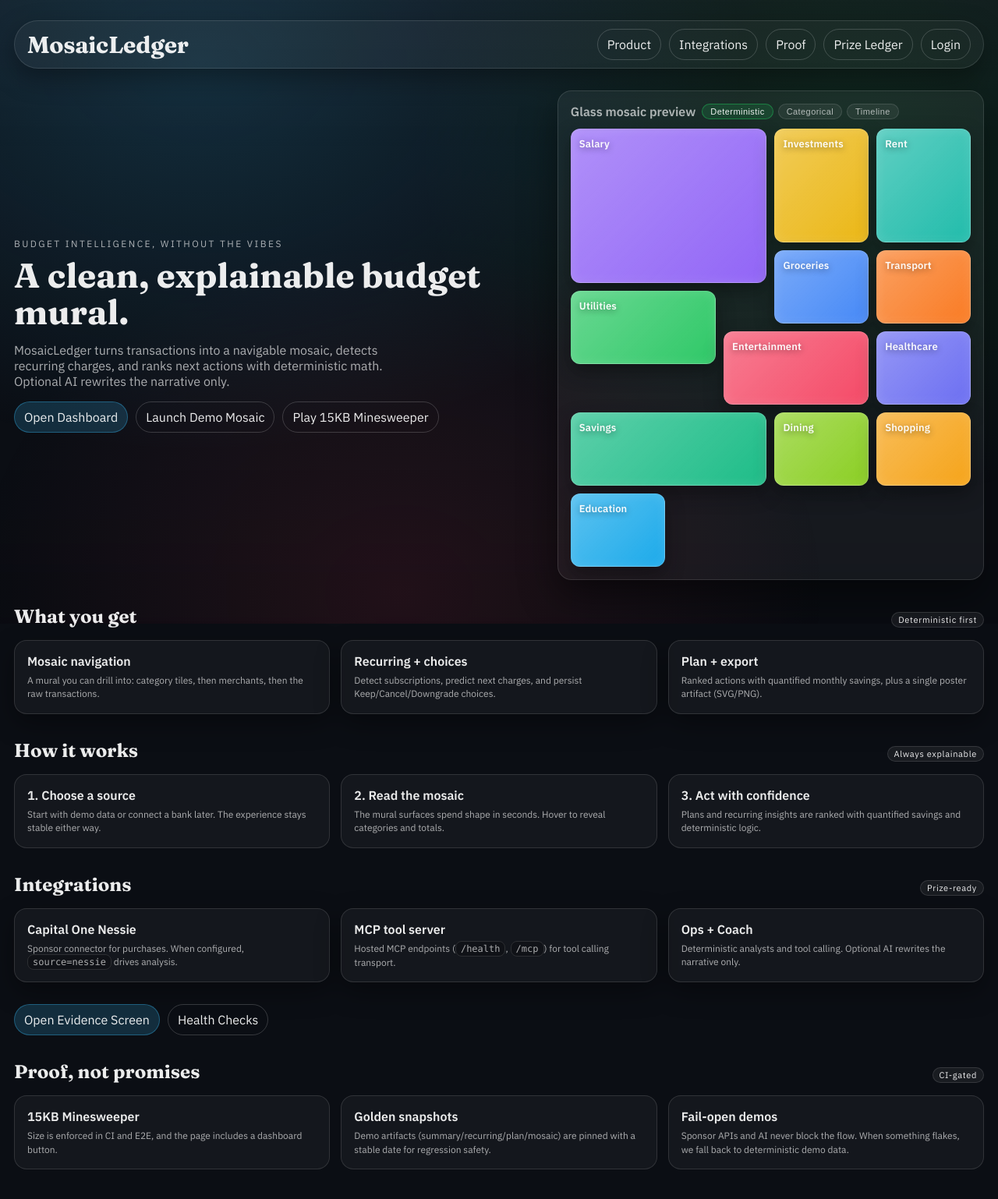
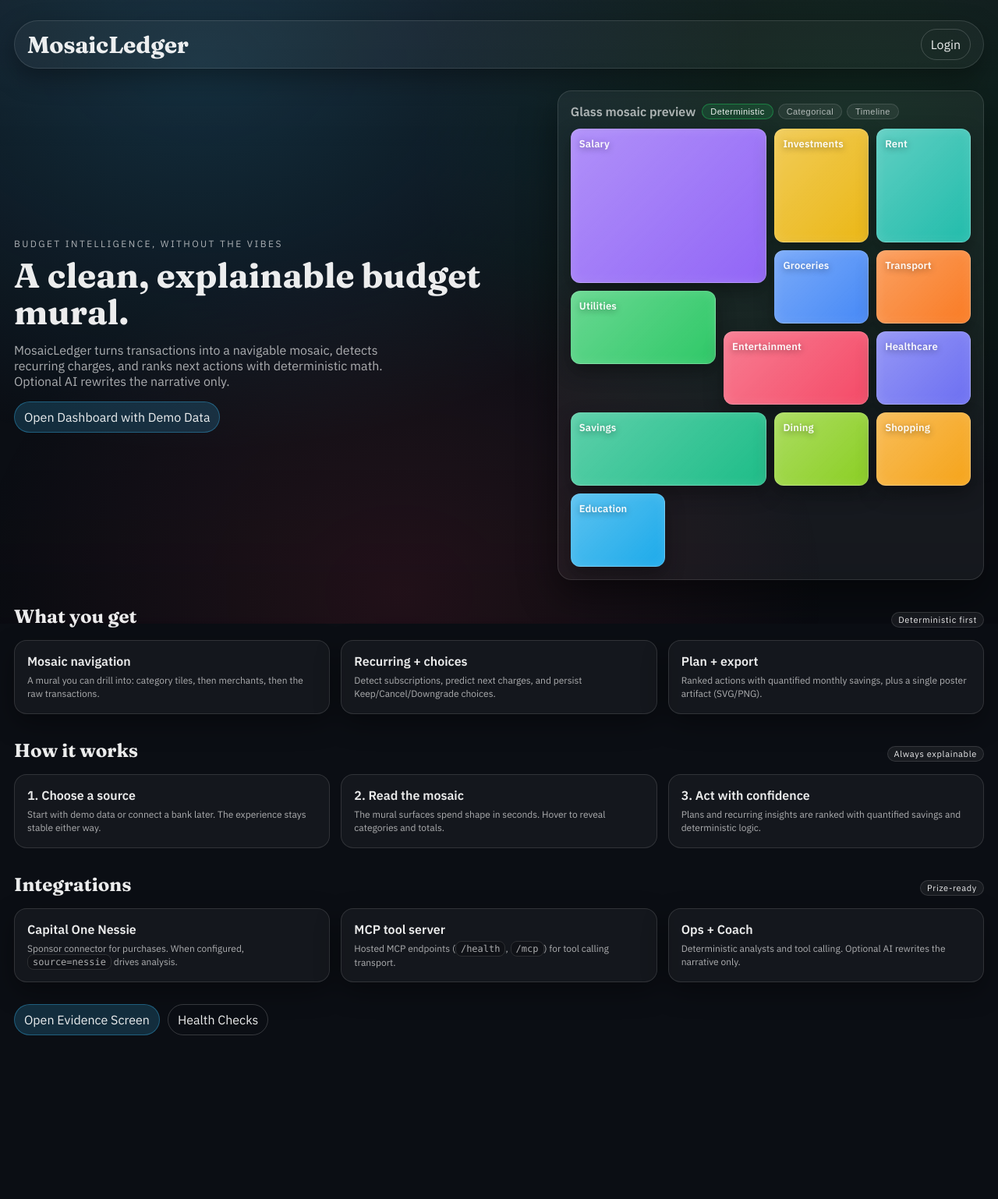
Before and after one commit to rilical/MosaicLedger, a Next.js app in the folder apps/web/: page / in a window 1280 px wide. Shown: the whole page at 78% size. After the commit the page ends 1368 px from the top, so only its background shows below. Built offline with nearby package versions, Linux system fonts and the light colour scheme.

Commit message:
Minor UX/UI changes

```diff
--- a/apps/web/src/app/app/evidence/page.tsx
+++ b/apps/web/src/app/app/evidence/page.tsx
@@ -127,7 +127,6 @@ export default function EvidencePage() {
   return (
     <div className="pageStack" style={{ maxWidth: 980 }}>
       <div className="pageHeader">
-        <h1 className="pageTitle">Evidence</h1>
         <div className="pageMeta">
           <div className="pageTagline">One screen to prove the prize-relevant parts work.</div>
           {mcpBadge}
@@ -166,9 +165,6 @@ export default function EvidencePage() {
             </Link>
             <Link className="btn btnGhost" href="/game">
               Minesweeper (15KB)
-            </Link>
-            <Link className="btn btnGhost" href="/mosaic-game">
-              Mosaic Sprint
             </Link>
           </div>
         </CardBody>
--- a/apps/web/src/app/app/page.tsx
+++ b/apps/web/src/app/app/page.tsx
@@ -259,9 +259,6 @@ export default function ConnectPage() {
                     <Button variant="primary" onClick={() => router.push('/game')}>
                       Minesweeper
                     </Button>
-                    <Button variant="ghost" onClick={() => router.push('/mosaic-game')}>
-                      Mosaic Sprint
-                    </Button>
                     <Button variant="ghost" onClick={() => router.push('/app/xrpl')}>
                       XRPL
                     </Button>
--- a/apps/web/src/app/mosaic-game/page.tsx
+++ /dev/null
@@ -1,6 +0,0 @@
-import { redirect } from 'next/navigation';
-
-export default function MosaicGameRoute(): never {
-  // Extra canvas side-quest lives under /game/index.html.
-  redirect('/game/index.html');
-}
--- a/apps/web/src/app/page.tsx
+++ b/apps/web/src/app/page.tsx
@@ -8,18 +8,6 @@ export default function LandingPage() {
       <div className="landingNav">
         <div className="landingNavBrand">MosaicLedger</div>
         <div className="buttonRow" style={{ justifyContent: 'flex-end', flex: 1 }}>
-          <a className="btn btnGhost" href="#product">
-            Product
-          </a>
-          <a className="btn btnGhost" href="#integrations">
-            Integrations
-          </a>
-          <a className="btn btnGhost" href="#proof">
-            Proof
-          </a>
-          <Link className="btn btnGhost" href="/prize-ledger">
-            Prize Ledger
-          </Link>
           <Link className="btn btnGhost" href="/login">
             Login
           </Link>
@@ -36,13 +24,7 @@ export default function LandingPage() {
           </p>
           <div className="landingActions">
             <Link className="btn btnPrimary" href="/app">
-              Open Dashboard
-            </Link>
-            <Link className="btn btnGhost" href="/app/mosaic?source=demo">
-              Launch Demo Mosaic
-            </Link>
-            <Link className="btn btnGhost" href="/game">
-              Play 15KB Minesweeper
+              Open Dashboard with Demo Data
             </Link>
           </div>
         </div>
@@ -144,35 +126,6 @@ export default function LandingPage() {
           </Link>
         </div>
       </section>
-
-      <section className="section" id="proof">
-        <div className="sectionHeader">
-          <h2 className="sectionTitle">Proof, not promises</h2>
-          <Badge>CI-gated</Badge>
-        </div>
-        <div className="stepGrid">
-          <div className="stepCard">
-            <div style={{ fontWeight: 600, marginBottom: 6 }}>15KB Minesweeper</div>
-            <div className="small">
-              Size is enforced in CI and E2E, and the page includes a dashboard button.
-            </div>
-          </div>
-          <div className="stepCard">
-            <div style={{ fontWeight: 600, marginBottom: 6 }}>Golden snapshots</div>
-            <div className="small">
-              Demo artifacts (summary/recurring/plan/mosaic) are pinned with a stable date for
-              regression safety.
-            </div>
-          </div>
-          <div className="stepCard">
-            <div style={{ fontWeight: 600, marginBottom: 6 }}>Fail-open demos</div>
-            <div className="small">
-              Sponsor APIs and AI never block the flow. When something flakes, we fall back to
-              deterministic demo data.
-            </div>
-          </div>
-        </div>
-      </section>
     </main>
   );
 }
--- a/apps/web/src/components/SettingsDrawer.tsx
+++ b/apps/web/src/components/SettingsDrawer.tsx
@@ -97,7 +97,7 @@ export function SettingsDrawer() {
   return (
     <>
       <Button variant="ghost" onClick={() => setOpen(true)}>
-        Judge Controls
+        Runtime Flags
       </Button>
       <Drawer open={open} onOpenChange={setOpen} title="Runtime Flags">
         <div style={{ display: 'grid', gap: 12 }}>
--- a/apps/web/src/styles/globals.css
+++ b/apps/web/src/styles/globals.css
@@ -299,12 +299,14 @@ a {
 .drawer {
   width: min(520px, 92vw);
   height: 100%;
+  max-height: 100vh;
   background: rgba(14, 18, 26, 0.92);
   border-left: 1px solid var(--border);
   box-shadow: var(--shadow);
   padding: 14px;
   display: grid;
   grid-template-rows: auto 1fr;
+  overflow: hidden;
 }
 
 .drawerHeader {
@@ -323,6 +325,7 @@ a {
 .drawerBody {
   padding-top: 12px;
   overflow: auto;
+  min-height: 0;
 }
 
 .flagRow {
@@ -652,11 +655,12 @@ a {
 
 .mosaicHud {
   position: absolute;
-  top: 12px;
-  right: 12px;
+  bottom: 12px;
   left: 12px;
+  right: auto;
+  top: auto;
   display: flex;
-  justify-content: space-between;
+  justify-content: flex-start;
   gap: 10px;
   pointer-events: none;
 }
```
Also changed, not shown: apps/web/src/app/app/layout.tsx (+2 -5 lines).
